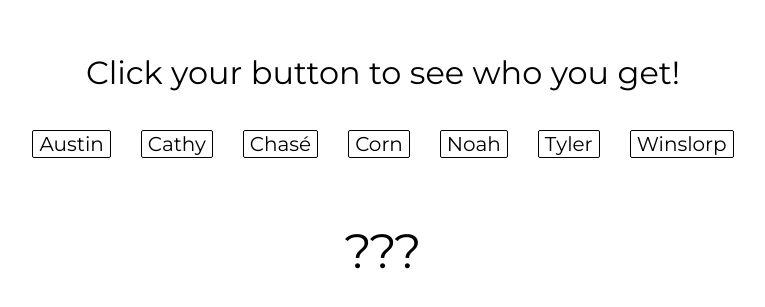
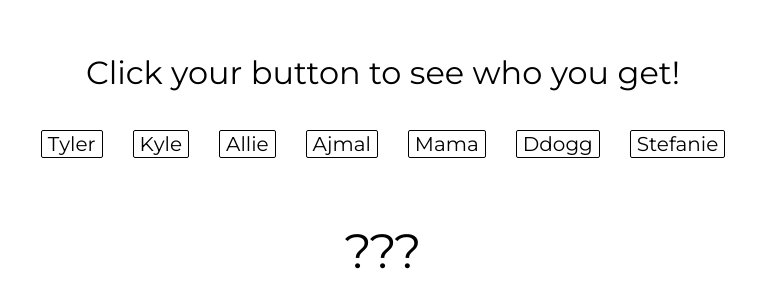
Before and after one commit to TylerLeite/tyler.website, a website: page static/santa/santa.ejs in a window 1280 px wide. Shown: the part 203-510 px from the top of the page, without its empty margins (257-1022 px from the left). Drawn offline with nearby package versions, Linux system fonts and the light colour scheme; files that its build step writes are made by us from their sources.

Commit message:
update writing titles, update resume, update santa

```diff
--- a/static/resume/resume.ejs
+++ b/static/resume/resume.ejs
@@ -65,7 +65,7 @@
         <hr>
         <div class="body">
             <ul>
-                <li><p>5 years of experience with PhP, SQL</p></li>
+                <li><p>5 years of experience with HTML, CSS, SQL</p></li>
                 <li><p>Proficient in C++, Python, JavaScript (3-5+ years)</p></li>
                 <li><p>Proficient Polymer.js, Node.js (3 years)</p></li>
                 <li><p>Experienced with openGL and SDL (2 years)</p></li>
--- a/static/santa/js/santa.js
+++ b/static/santa/js/santa.js
@@ -1,6 +1,6 @@
 function santa (seed) {
-  // let peeps = ['Tyler', 'Allie', 'Kyle', 'Ajmal', 'Mama', 'Ddogg'];
-  let peeps = ['Austin', 'Cathy', 'Chasé', 'Corn', 'Noah', 'Tyler', 'Winslorp']
+  let peeps = ['Tyler', 'Allie', 'Kyle', 'Ajmal', 'Mama', 'Ddogg', 'Stefanie'];
+  // let peeps = ['Austin', 'Cathy', 'Chasé', 'Corn', 'Noah', 'Tyler', 'Winslorp']
 
 
   function randomNumber (range) {
--- a/static/santa/santa.ejs
+++ b/static/santa/santa.ejs
@@ -17,7 +17,7 @@
 
     <script>
       // const results = santa(200);
-      const results = santa(420);
+      const results = santa(12321);
       function handleClick (name) {
         let text = document.getElementById('you-get');
         text.innerHTML = results[name];
@@ -28,6 +28,7 @@
   <body>
     <p class="message">Click your button to see who you get!</p>
     <div class="buttons">
+	<!--
       <button onclick="handleClick('Austin')">Austin</button>
       <button onclick="handleClick('Cathy')">Cathy</button>
       <button onclick="handleClick('Chasé')">Chasé</button>
@@ -35,7 +36,7 @@
       <button onclick="handleClick('Noah')">Noah</button>
       <button onclick="handleClick('Tyler')">Tyler</button>
       <button onclick="handleClick('Winslorp')">Winslorp</button>
-    <!--
+	--!>
       <button onclick="handleClick('Tyler')">Tyler</button>
       <button onclick="handleClick('Kyle')">Kyle</button>
       <button onclick="handleClick('Allie')">Allie</button>
@@ -43,7 +44,6 @@
       <button onclick="handleClick('Mama')">Mama</button>
       <button onclick="handleClick('Ddogg')">Ddogg</button>
       <button onclick="handleClick('Stefanie')">Stefanie</button>
-    -->
     </div>
 
     <p id="you-get">???</p>
```
Also changed, not shown: static/writing/stories/dates.json (+1 -1 lines), 2 other files.
